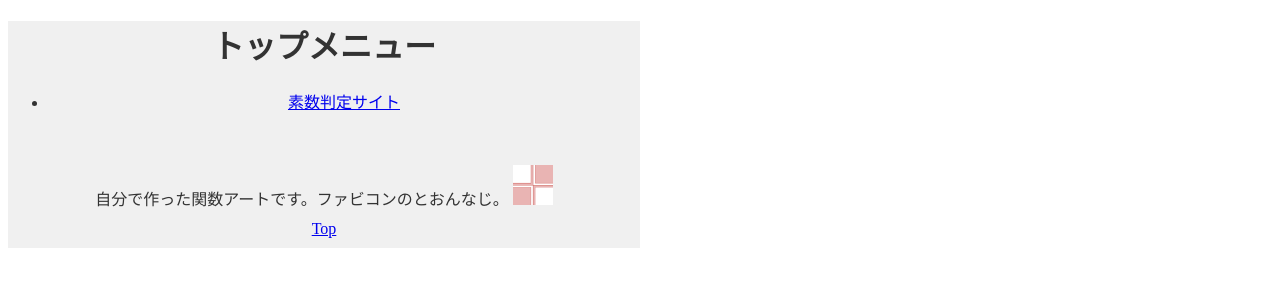
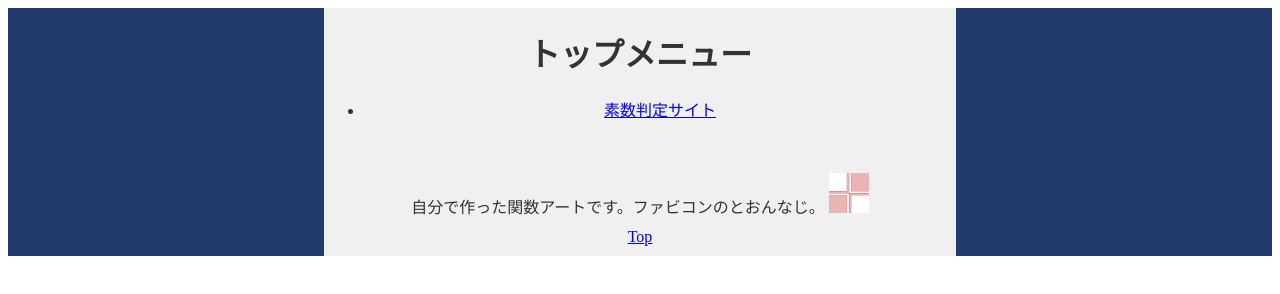
Before and after one commit to ratte256/what_is_this_num, a plain HTML site: page index.html in a window 1280 px wide. Drawn offline with Linux system fonts and the light colour scheme.

Commit message:
Update index.html

```diff
--- a/index.html
+++ b/index.html
@@ -7,6 +7,11 @@
 </head>
     <body>
         <div id="Top">
+                <div class="container">
+                    <div class="left">
+                        <!-- 左側 -->
+                        <h2 class="title">﻿</h2>
+                </div>
                 <div class="center">
                     <h1>トップメニュー</h1>
 
@@ -29,6 +34,10 @@
                     <a href="#top">Top</a>
                 </div>
             </div>
+            <div class="right">
+                <!-- 右側 -->
+                <h2 class="title">﻿</h2>
+            </div>
         </div>
     </body>
 </html>
```
